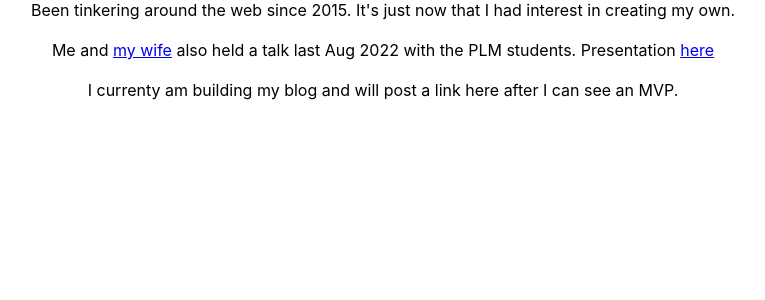
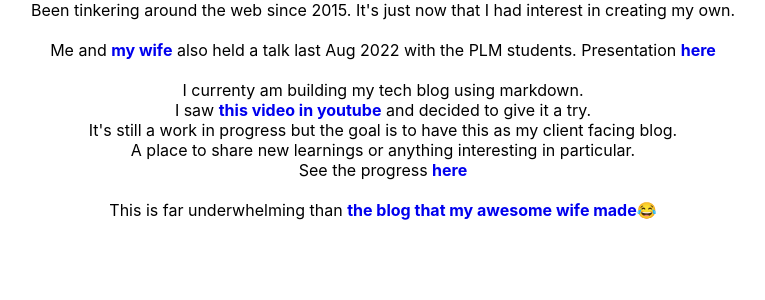
Before and after one commit to narnia1991/narnia1991.github.io, a React (Create React App) app: page / in a window 1280 px wide. Shown: the top 300 px of the page, without its empty margins (257-1022 px from the left). Built offline with nearby package versions, Linux system fonts and the light colour scheme.

Commit message:
:sparkles: Add link to blog progress

```diff
--- a/src/App.css
+++ b/src/App.css
@@ -11,6 +11,11 @@
   .App-logo {
     animation: App-logo-spin infinite 20s linear;
   }
+}
+
+a {
+  text-decoration: none;
+  font-weight: bold;
 }
 
 .App-header {
--- a/src/App.tsx
+++ b/src/App.tsx
@@ -19,8 +19,44 @@ function App() {
         here
       </a>
       <br />
-      <br />I currenty am building my blog and will post a link here after I can
-      see an MVP.
+      <br />
+      <div>
+        I currenty am building my tech blog using markdown.
+        <br />I saw{" "}
+        <a
+          href="https://www.youtube.com/watch?v=Od-Uj5RSsuM"
+          target="_blank"
+          rel="noreferrer noopener"
+        >
+          this video in youtube
+        </a>{" "}
+        and decided to give it a try.
+        <br />
+        It's still a work in progress but the goal is to have this as my client
+        facing blog.
+        <br />
+        A place to share new learnings or anything interesting in particular.
+        <br />
+        See the progress{" "}
+        <a
+          href="https://narnia1991.github.io/blog"
+          target="_blank"
+          rel="noreferrer noopener"
+        >
+          here
+        </a>
+        <br />
+        <br />
+        This is far underwhelming than{" "}
+        <a
+          href="https://demo-cms.jeanaica.com/"
+          target="_blank"
+          rel="noreferrer noopener"
+        >
+          the blog that my awesome wife made
+        </a>
+        😂
+      </div>
     </div>
   );
 }
```
